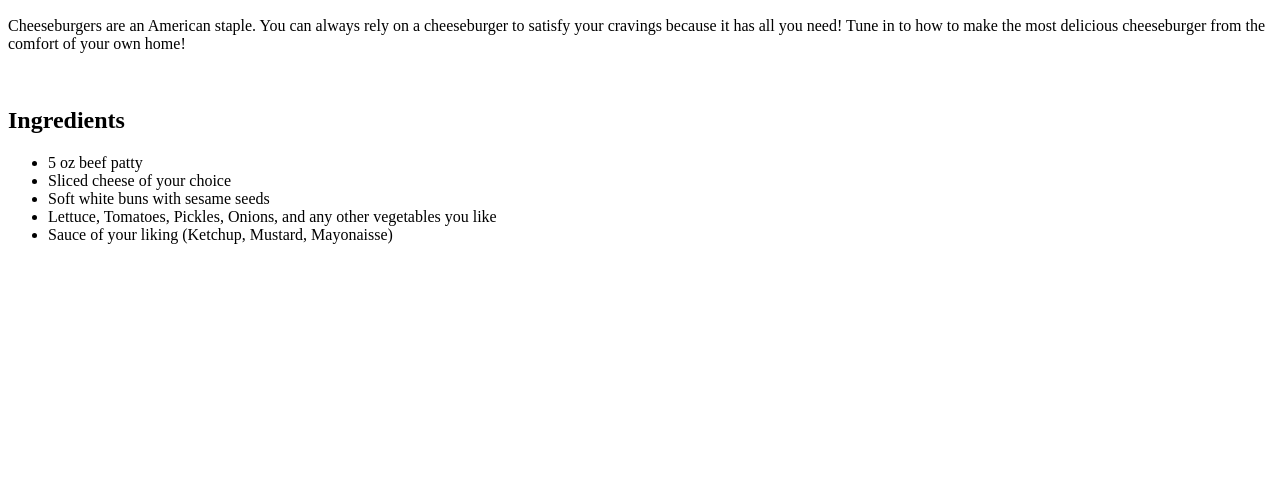
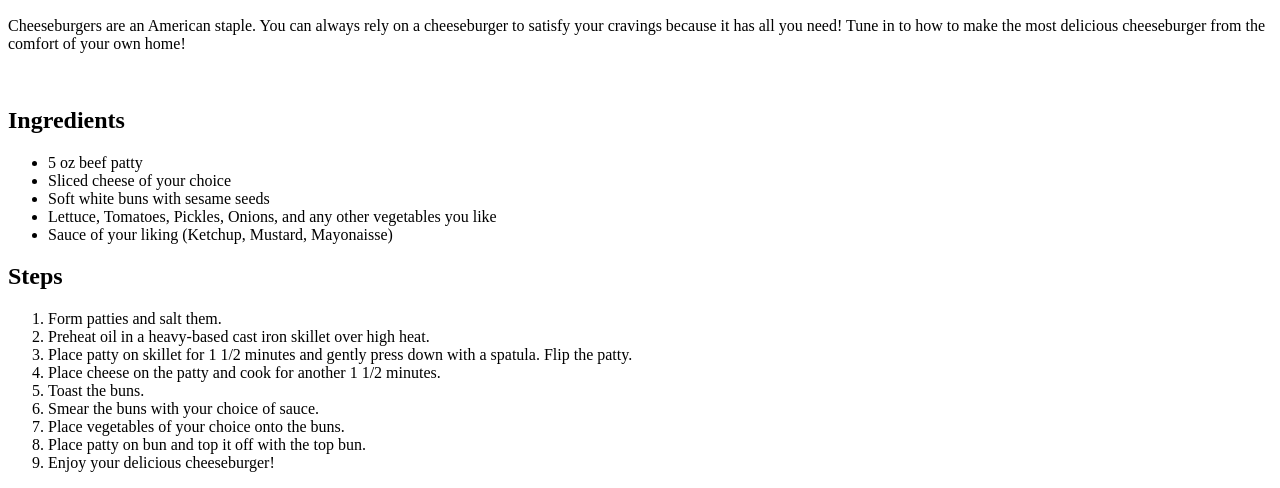
Before and after one commit to Yousaf534/odin-recipes, a plain HTML site: page recipes/cheeseburger.html in a window 1280 px wide. Shown: the part 634-1122 px from the top of the page. Before the commit the page ends 894 px from the top, so only its background shows below. Drawn offline with Linux system fonts and the light colour scheme.

Commit message:
Create steps for making cheeseburger

```diff
--- a/recipes/cheeseburger.html
+++ b/recipes/cheeseburger.html
@@ -22,5 +22,17 @@
             <li>Sauce of your liking (Ketchup, Mustard, Mayonaisse)</li>
         </ul>
 
+        <h2> Steps </h2>
+        <ol>
+            <li>Form patties and salt them.</li>
+            <li>Preheat oil in a heavy-based cast iron skillet over high heat.</li>
+            <li>Place patty on skillet for 1 1/2 minutes and gently press down with a spatula. Flip the patty.</li>
+            <li>Place cheese on the patty and cook for another 1 1/2 minutes. </li>
+            <li>Toast the buns.</li>
+            <li>Smear the buns with your choice of sauce.</li>
+            <li>Place vegetables of your choice onto the buns.</li>
+            <li>Place patty on bun and top it off with the top bun.</li>
+            <li>Enjoy your delicious cheeseburger!</li>
+        </ol>
     </body>
 </html>
```
